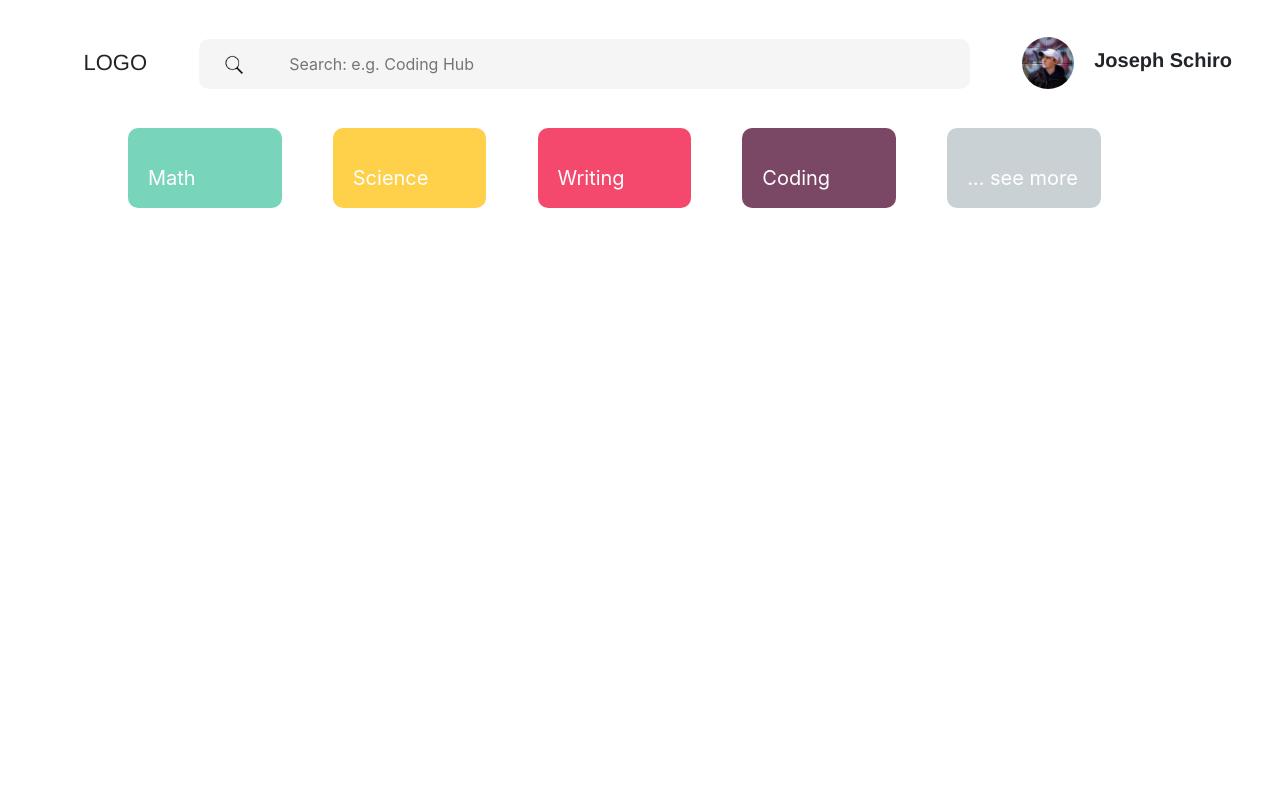
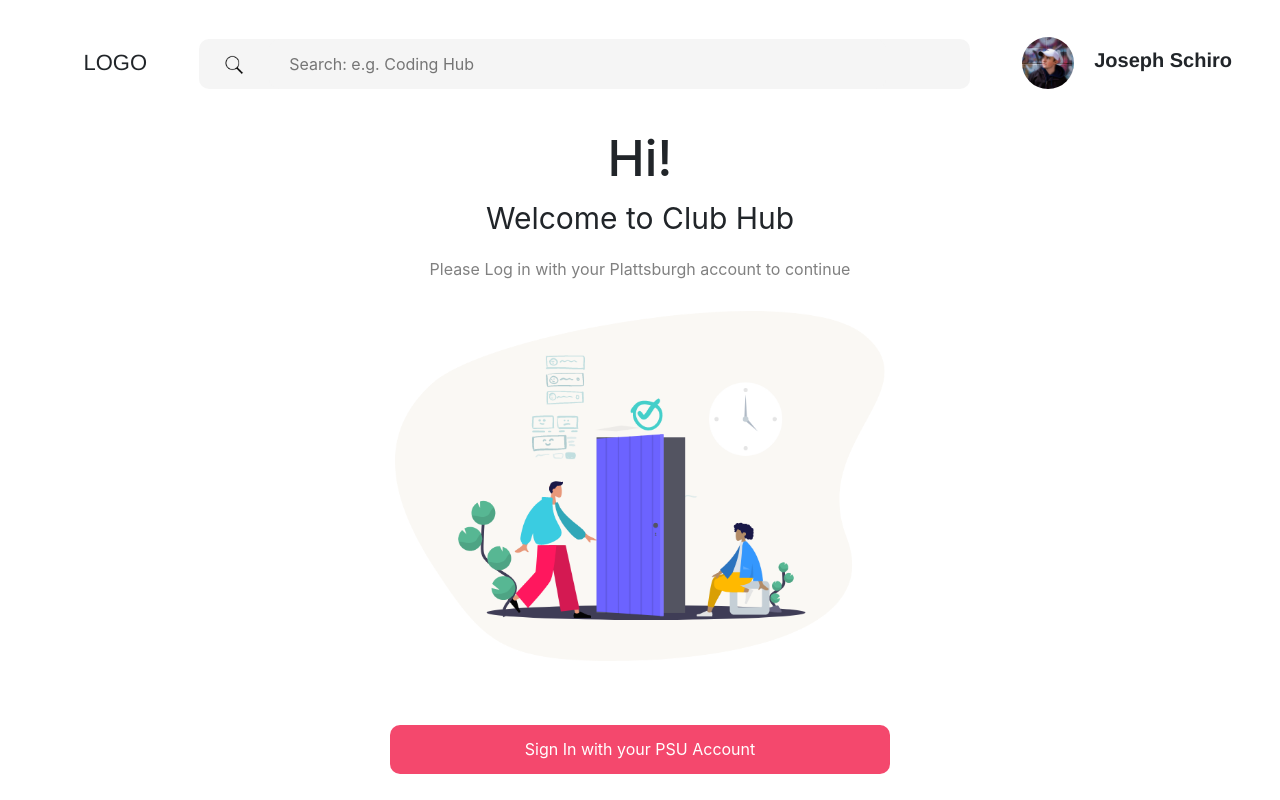
Before and after one commit to coding-hub-org/club-hub-F2020, a React (Create React App) app: page /welcome in a window 1280 px wide. Built offline with nearby package versions, Linux system fonts and the light colour scheme.

Commit message:
Added Welcome Page/Touched up Login Page

```diff
--- a/src/App.js
+++ b/src/App.js
@@ -9,6 +9,7 @@ import FormControl from "react-bootstrap/FormControl";
 import Button from "react-bootstrap/Button";
 import "bootstrap/dist/css/bootstrap.min.css";
 import {BrowserRouter as Router, Switch, Route, Link} from "react-router-dom";
+import Welcome from "./routes/Welcome";
 import Login from "./routes/Login";
 import About from "./routes/About";
 import Home from "./routes/Home";
@@ -24,15 +25,20 @@ function App() {
         <Router>
           <Switch>
 
-            <Route path="/about">
-              <About />
+            <Route path="/welcome">
+              <Welcome />
             </Route>
             <Route path="/login">
               <Login />
             </Route>
+            <Route path="/about">
+              <About />
+            </Route>
             <Route path="/">
               <Home />
             </Route>
+
+
           </Switch>
         </Router>
       </div>
--- a/src/index.css
+++ b/src/index.css
@@ -11,3 +11,9 @@ code {
   font-family: source-code-pro, Menlo, Monaco, Consolas, 'Courier New',
     monospace;
 }
+
+.categoriesTitle {
+  font-size: 25px;
+  text-align: left;
+  margin-bottom: 3%;
+}
--- a/src/routes/About.js
+++ b/src/routes/About.js
@@ -1,20 +1,10 @@
 import React from "react";
-import Categories from "../components/Categories";
 
 function About() {
-  const categories = ["Math", "Science", "Writing", "Coding", "... see more"];
-  const colors = ["#78D5BB", "#FFD049", "#F4486D", "#7A4865", "#CAD1D5"];
 
-  return (
-    <div>
-      <div className="Categories">
-        {categories.map((c_name, index) => (
-          <Categories color={colors[index]} name={c_name} />
-        ))}
-      </div>
-    </div>
-  );
-
+  return <div>
+    This is the about page
+  </div>
 }
 
 export default About;
--- a/src/routes/Home.js
+++ b/src/routes/Home.js
@@ -8,6 +8,7 @@ function Home() {
   return (
     <div>
       <div className="Categories">
+        <h1 className="categoriesTitle">Categories</h1>
         {categories.map((c_name, index) => (
           <Categories color={colors[index]} name={c_name} />
         ))}
@@ -15,4 +16,5 @@ function Home() {
     </div>
   );
 }
+
 export default Home;
--- a/src/routes/Login.js
+++ b/src/routes/Login.js
@@ -1,8 +1,10 @@
 import React from "react";
 import {Button, Form, FormControl} from "react-bootstrap";
+import "./login.css"
+
 function Login() {
   return (
-    <div>
+    <div className="login">
       <Form>
         <Form.Group contolId="formBasicEmail">
           <Form.Label>Email Address</Form.Label>
@@ -14,9 +16,9 @@ function Login() {
           <Form.Control type="password" placeholder="Password" />
         </Form.Group>
         <Form.Group controlId="formBasicCheckbox">
-          <Form.Check type="checkbox" label="Check me out" />
+          <Form.Check type="checkbox" label="Remember me" />
         </Form.Group>
-        <Button variant="primary" type="submit">
+        <Button className="Button1" href="./" variant="primary" type="submit">
           Submit
         </Button>
       </Form>
--- /dev/null
+++ b/src/routes/Welcome.js
@@ -0,0 +1,19 @@
+import React from "react";
+import "./welcome.css"
+import Image1 from "./images/welcome.png"
+import LogIn from "./Login"
+
+function Welcome() {
+
+  return <div style={{verticalAlign: "middle"}}>
+    <h1 style={{fontSize: 50}}>Hi!</h1>
+    <p style={{fontSize: 30}}>Welcome to Club Hub</p>
+    <p style={{fontSize: 50}, {color: 'gray'}}>Please Log in with your Plattsburgh account to continue</p>
+    <img className="Image" style={{marginTop: 30}} src={Image1} height="350"></img>
+    <a href="./login" className="Button">Sign In with your PSU Account</a>
+
+  </div>
+
+}
+
+export default Welcome;
--- /dev/null
+++ b/src/routes/login.css
@@ -0,0 +1,14 @@
+.login {
+    width: 30%;
+    margin: 0 auto;
+    margin-top: 5%;
+}
+
+.Button1 {
+    background-color: #f4486d !important;
+    border: none;
+    width: 80%;
+    text-align: center;
+    margin: 0 auto !important;
+    display: block !important;
+}
--- /dev/null
+++ b/src/routes/welcome.css
@@ -0,0 +1,28 @@
+h1, p {
+    text-align: center;
+}
+
+.Image {
+    margin: 0 auto;
+    display: block;
+    text-align: center;
+
+}
+
+.Button {
+    text-align: center;
+    margin: 0 auto;
+    display: block;
+    margin-top: 5%;
+    background-color: #f4486d;
+    color: white;
+    border: none;
+    padding: 1% 5% 1% 5%;
+    width: 500px;
+    border-radius: 10px;
+}
+
+a:hover {
+    text-decoration: none;
+    color:white;
+}
```
Also changed, not shown: src/routes/images/welcome.png (added).
